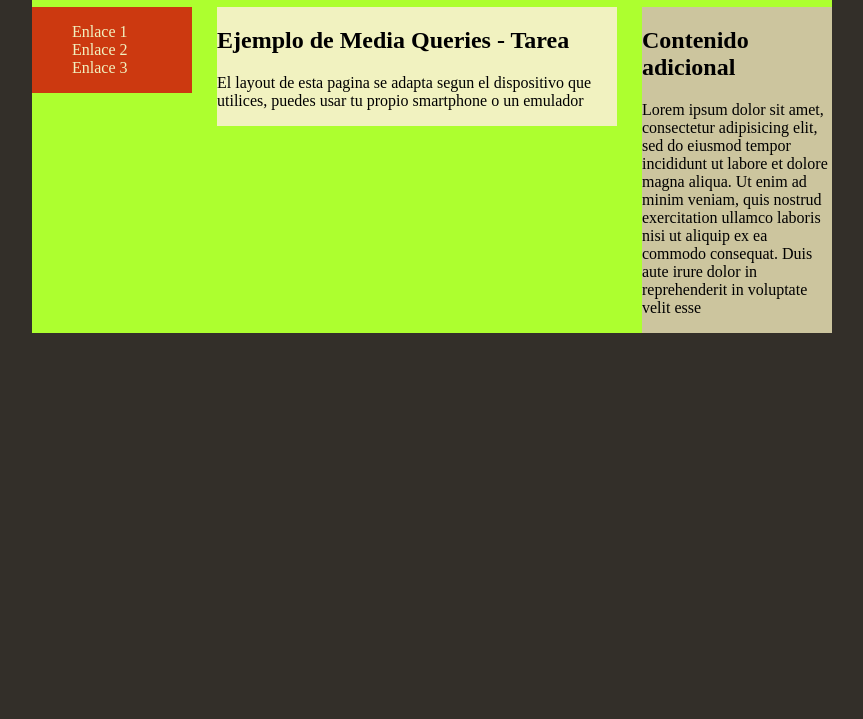
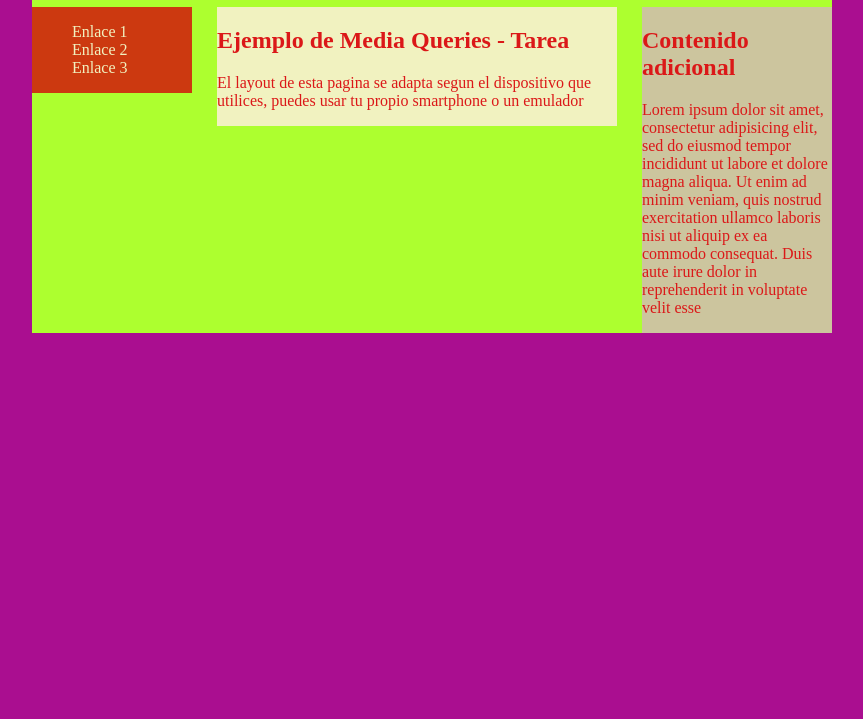
Before and after one commit to Marce1904/Prueba-de-Tama-o, a plain HTML site: page index.html in a window 1280 px wide. Shown: the part 81-800 px from the top of the page, without its empty margins (208-1071 px from the left). Drawn offline with Linux system fonts and the light colour scheme.

Commit message:
Add files via upload

```diff
--- a/base.css
+++ b/base.css
@@ -2,8 +2,8 @@
 /* CSS Document */
 
 body {
-	color: #000;
-	background: #332F29;
+	color: rgb(219, 24, 24);
+	background: #aa0e90;
 	font-size:100%;
 }
 #contenedor {
```
